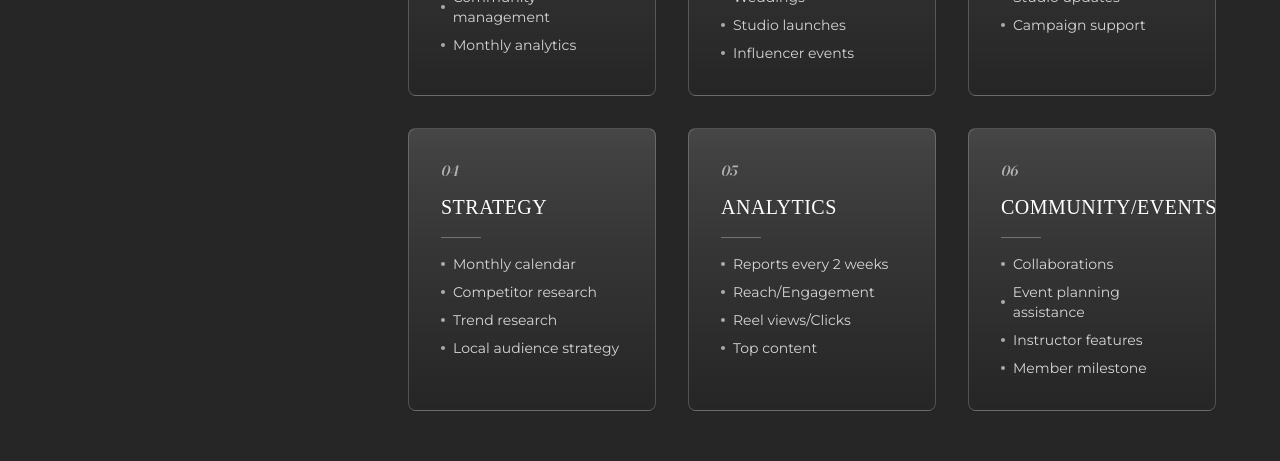
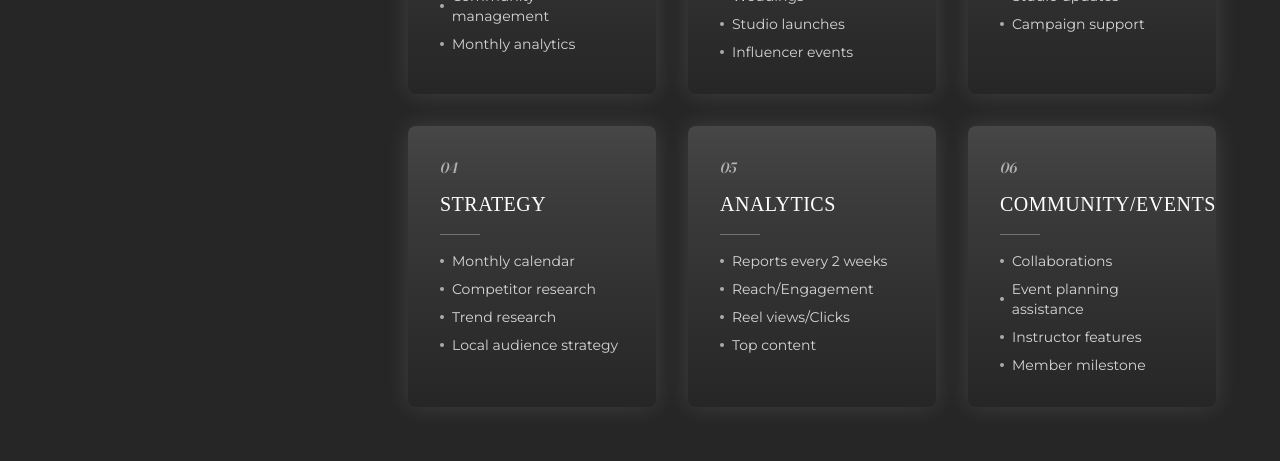
Before and after one commit to DannyIGuesss/kelceyMarketing, a React (Vite) app: page /services in a window 1280 px wide. Shown: the part 1980-2441 px from the top of the page. Built offline with nearby package versions, Linux system fonts and the light colour scheme; a web font is replaced by a local one.

Commit message:
Replace service card/contact container borders with a soft white glow
Swap the border outline for a white ambient box-shadow that intensifies
on hover, instead of the black drop-shadow used for the lift effect.

```diff
--- a/src/pages/Services.jsx
+++ b/src/pages/Services.jsx
@@ -146,7 +146,7 @@ export default function Services() {
             {SERVICES.map((s, i) => (
               <div
                 key={s.name}
-                className="rounded-lg border border-paper/20 bg-gradient-to-b from-white/15 to-charcoal p-8 shadow-black/0 transition-all duration-300 hover:-translate-y-2 hover:scale-105 hover:border-paper/50 hover:shadow-2xl hover:shadow-black/50"
+                className="rounded-lg bg-gradient-to-b from-white/15 to-charcoal p-8 shadow-[0_0_25px_rgba(255,255,255,0.12)] transition-all duration-300 hover:-translate-y-2 hover:scale-105 hover:shadow-[0_0_45px_rgba(255,255,255,0.3)]"
               >
                 <p className="font-display text-sm text-paper/60">{String(i + 1).padStart(2, "0")}</p>
                 <h2 className="mt-3 font-accent text-xl uppercase tracking-wide text-paper">
@@ -180,7 +180,7 @@ export default function Services() {
 
       {/* Contact */}
       <section id="contact" className="bg-charcoal px-6 py-24 md:px-10 md:py-32">
-        <div className="mx-auto max-w-6xl rounded-lg border border-paper/15 bg-gradient-to-b from-white/15 to-charcoal p-8 shadow-black/0 transition-all duration-300 hover:-translate-y-2 hover:scale-[1.02] hover:border-paper/50 hover:shadow-2xl hover:shadow-black/50 md:p-14 lg:grid lg:grid-cols-2 lg:gap-16 lg:p-16">
+        <div className="mx-auto max-w-6xl rounded-lg bg-gradient-to-b from-white/15 to-charcoal p-8 shadow-[0_0_25px_rgba(255,255,255,0.12)] transition-all duration-300 hover:-translate-y-2 hover:scale-[1.02] hover:shadow-[0_0_45px_rgba(255,255,255,0.3)] md:p-14 lg:grid lg:grid-cols-2 lg:gap-16 lg:p-16">
           <div className="lg:flex lg:flex-col lg:justify-center">
             <p className="font-script text-lg text-sand">Get in touch</p>
             <h2 className="mt-2 font-display text-3xl text-paper md:text-4xl">Book a Free Consultation</h2>
```
